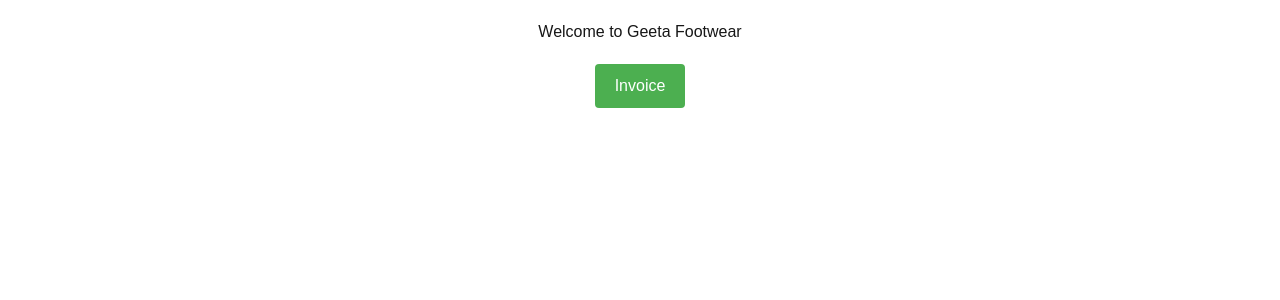
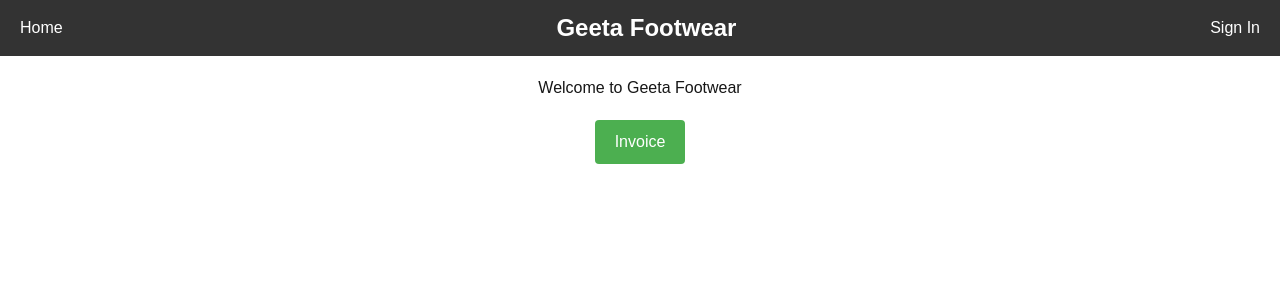
Before and after one commit to RebootCode2024/invoice-app, a Next.js app: page / in a window 1280 px wide. Shown: the top 300 px of the page. Built offline with nearby package versions, Linux system fonts and the light colour scheme; no server answers.

Commit message:
work has started generate bill, login is working fine

```diff
--- /dev/null
+++ b/src/app/components/Navbar.jsx
@@ -0,0 +1,87 @@
+"use client";
+
+import React from "react";
+import Link from "next/link";
+import { useSession, signIn, signOut } from "next-auth/react";
+
+const Navbar = () => {
+  const { data: session } = useSession(); // Get session data for the signed-in user
+
+  return (
+    <nav
+      style={{
+        backgroundColor: "#333",
+        padding: "10px 20px",
+        display: "flex",
+        justifyContent: "space-between",
+        alignItems: "center",
+        color: "white",
+      }}
+    >
+      {/* Left Section */}
+      <div>
+        <Link
+          href="/"
+          style={{
+            color: "white",
+            textDecoration: "none",
+            marginRight: "20px",
+            fontSize: "16px",
+          }}
+        >
+          Home
+        </Link>
+      </div>
+
+      {/* Center Section */}
+      <div style={{ fontSize: "1.5em", fontWeight: "bold", textAlign: "center" }}>
+        Geeta Footwear
+      </div>
+
+      {/* Right Section: Profile */}
+      <div style={{ display: "flex", alignItems: "center", gap: "10px" }}>
+        {session ? (
+          <>
+            <img
+              src={session.user.image || "/default-profile.png"} // Fallback to a default image
+              alt="Profile"
+              style={{
+                width: "40px",
+                height: "40px",
+                borderRadius: "50%",
+                border: "2px solid white",
+              }}
+            />
+            <button
+              onClick={() => signOut()}
+              style={{
+                backgroundColor: "transparent",
+                color: "white",
+                border: "none",
+                fontSize: "16px",
+                cursor: "pointer",
+              }}
+            >
+              Sign Out
+            </button>
+          </>
+        ) : (
+          <button
+            onClick={() => signIn("google")}
+            style={{
+              backgroundColor: "transparent",
+              color: "white",
+              border: "none",
+              fontSize: "16px",
+              cursor: "pointer",
+            }}
+          >
+            Sign In
+          </button>
+        )}
+      </div>
+    </nav>
+  );
+};
+
+export default Navbar;
--- a/src/app/layout.js
+++ b/src/app/layout.js
@@ -1,6 +1,6 @@
 import localFont from "next/font/local";
 import "./globals.css";
-import { InvoiceProvider } from './context/InvoiceContext';
+import Providers from "./providers"; // Import the new providers wrapper
 
 const geistSans = localFont({
   src: "./fonts/GeistVF.woff",
@@ -22,9 +22,7 @@
   return (
     <html lang="en">
       <body className={`${geistSans.variable} ${geistMono.variable} antialiased`}>
-        <InvoiceProvider>
-          {children}
-        </InvoiceProvider>
+        <Providers>{children}</Providers> {/* Wrap children in Providers */}
       </body>
     </html>
   );
--- a/src/app/page.js
+++ b/src/app/page.js
@@ -1,31 +1,53 @@
-"use client"
-import { useRouter } from 'next/navigation';
+"use client";
+
+import { useRouter } from "next/navigation";
+import { useSession, signIn } from "next-auth/react";
+import { useEffect } from "react";
+import Navbar from "./components/Navbar"; // Corrected import path
 
 export default function Home() {
   const router = useRouter();
+  const { data: session, status } = useSession(); // Check user session
 
-  const navigateToInvoice = () => {
-    router.push('/invoice');
+  useEffect(() => {
+    // Redirect to invoice if logged in
+    if (status === "authenticated") {
+      router.push("/invoice");
+    }
+  }, [status, router]);
+
+  const handleInvoiceAccess = () => {
+    if (status === "unauthenticated") {
+      // If not logged in, start the Google sign-in process
+      signIn("google");
+    }
   };
 
   return (
-    <main style={{ textAlign: 'center', paddingTop: '20px' }}>
+    <div>
+      {/* Navbar */}
+      <Navbar />
+
+      {/* Main Content */}
+      <main style={{ textAlign: "center", paddingTop: "20px" }}>
         <h1>Welcome to Geeta Footwear</h1>
         <button
-        onClick={navigateToInvoice}
+          onClick={handleInvoiceAccess}
           style={{
-          padding: '10px 20px',
-          fontSize: '16px',
-          backgroundColor: '#4CAF50',
-          color: 'white',
-          border: 'none',
-          borderRadius: '4px',
-          cursor: 'pointer',
-          marginTop: '20px',
+            padding: "10px 20px",
+            fontSize: "16px",
+            backgroundColor: "#4CAF50",
+            color: "white",
+            border: "none",
+            borderRadius: "4px",
+            cursor: "pointer",
+            marginTop: "20px",
           }}
+          disabled={status === "loading"} // Disable button during session loading
         >
-        Invoice
+          {status === "loading" ? "Loading..." : "Invoice"}
         </button>
       </main>
+    </div>
   );
 }
--- /dev/null
+++ b/src/app/providers.js
@@ -0,0 +1,12 @@
+"use client";
+
+import { SessionProvider } from "next-auth/react";
+import { InvoiceProvider } from "./context/InvoiceContext";
+
+export default function Providers({ children }) {
+  return (
+    <SessionProvider>
+      <InvoiceProvider>{children}</InvoiceProvider>
+    </SessionProvider>
+  );
+}
```
Also changed, not shown: package.json (+7 -6 lines), src/app/api/auth/[...nextauth]/route.js (added, +17 -0 lines), src/app/invoice/page.js (+31 -2 lines), 1 other file (tests, documents, lock files or other folders). Lines whose indentation alone changed are shown as unchanged.
